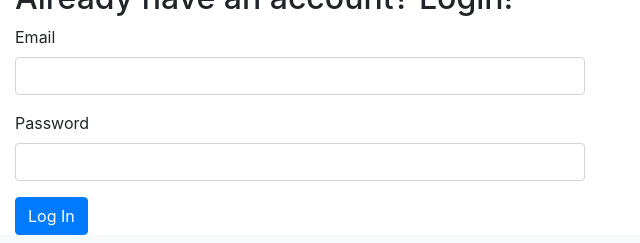
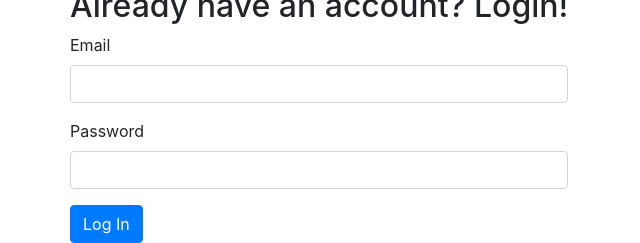
Before and after one commit to LexLongcoding/pop_print, a Django app: page /admin_LogReg in a window 1280 px wide. Shown: the part 601-844 px from the top of the page, without its empty margins (0-640 px from the left). Run offline with Django 3.2, Linux system fonts and the light colour scheme; some libraries are stand-ins or nearby versions.

Commit message:
Updated Login Form

```diff
--- a/Pop_App/templates/admin_LogReg.html
+++ b/Pop_App/templates/admin_LogReg.html
@@ -40,10 +40,13 @@
         </div>
     </div>
 </div>
-<div class="col userForm">
+<div class="container">
+<div class="row mt-2">
     <section>
         <h2>Already have an account? Login!</h2>
-        <form action="/userLogin" method="POST">
+        <div class="row justify-content-between">
+            <div class="col-sm-12 col-md">
+        <form action="/admin_register" method="POST">
             {% csrf_token %}
             <div class="form-group">
                 <label for="email">Email</label>
@@ -60,6 +63,7 @@
 </div>
 </div>
 </div>
+</div>
 
 
 
```
